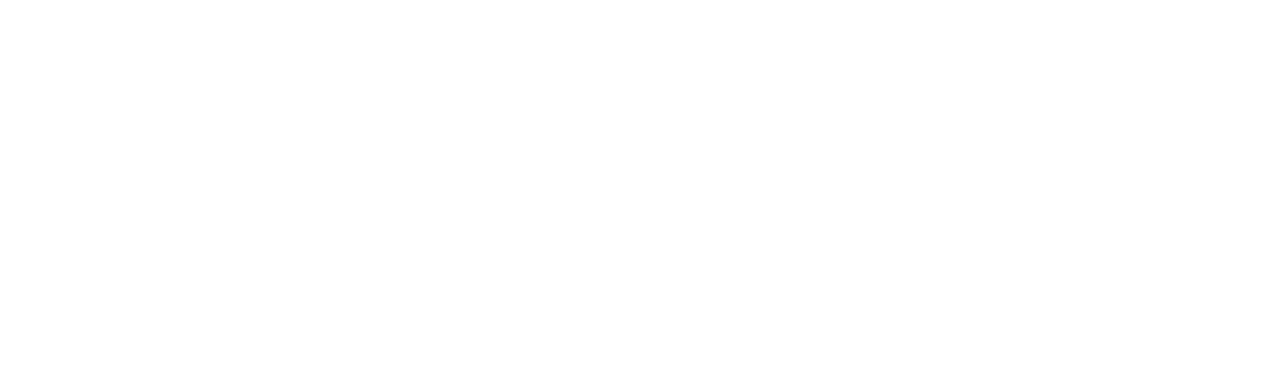
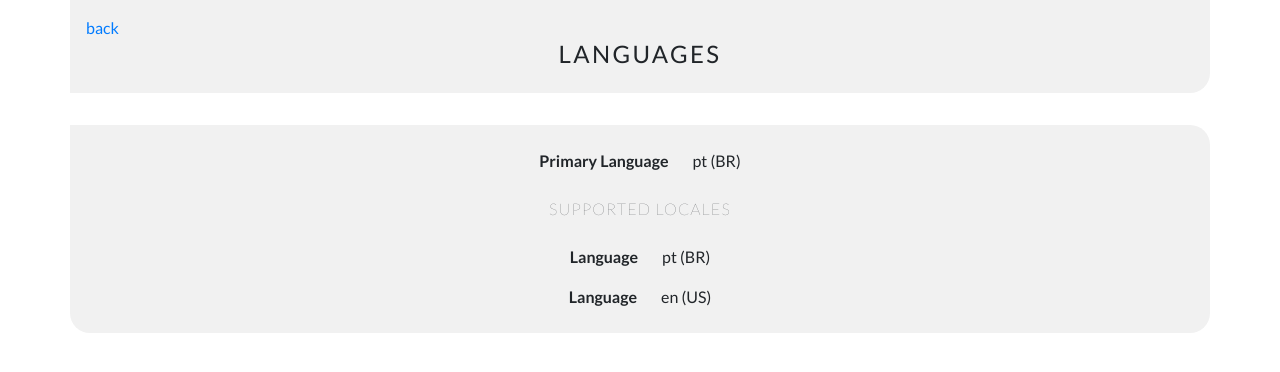
Before and after one commit to marcosvds/tecweb-project-api-linkedin, a React (Create React App) app in the folder front/: page /language in a window 1280 px wide. Shown: the top 372 px of the page. Built offline with nearby package versions, Linux system fonts and the light colour scheme.

Commit message:
languages, location

```diff
--- a/front/src/pages/Home.js
+++ b/front/src/pages/Home.js
@@ -44,11 +44,11 @@ export default function Home() {
           </p>
         </div>
         <div>
-          <p className='h3'>Olá, user</p>
+          <p className='h3'>Hello, user</p>
         </div>
-        <div>
+        <div className='p-3'>
           <label className='mr-4'>
-            Para acessar a foto, o nome, data de nascimento e tipo de perfil:
+            To see your photo, name, birth and summary:
           </label>
           <button
             style={style.button}
@@ -58,8 +58,8 @@ export default function Home() {
             Profile
           </button>
         </div>
-        <div>
-          <label className='mr-4'>Para acessar localização:</label>
+        <div className='p-3'>
+          <label className='mr-4'>To acess location:</label>
           <button
             style={style.button}
             className='btn btn-primary'
@@ -68,6 +68,26 @@ export default function Home() {
             Location
           </button>
         </div>
+        <div className='p-3'>
+          <label className='mr-4'>To acess treasury media:</label>
+          <button
+            style={style.button}
+            className='btn btn-primary'
+            type='button'
+          >
+            Treasury Media
+          </button>
+        </div>
+        <div className='p-3'>
+          <label className='mr-4'>To see your languages: </label>
+          <button
+            style={style.button}
+            className='btn btn-primary'
+            type='button'
+          >
+            Languages
+          </button>
+        </div>
       </div>
     </div>
   );
--- /dev/null
+++ b/front/src/pages/Language.js
@@ -0,0 +1,123 @@
+import React, { useState, useEffect } from 'react';
+
+export default function Language() {
+  const data = {
+    languages: {
+      primary_locale: { country: 'BR', language: 'pt' },
+      supported_locales: [
+        { country: 'BR', language: 'pt' },
+        { country: 'US', language: 'en' },
+      ],
+      profile_languages: [],
+    },
+    token:
+      'eyJhbGciOiJIUzI1NiIsInR5cCI6IkpXVCJ9.eyJpZCI6IjVmYTU0ZDc0MzU0MjNkODVmMDhkMzk4MyIsImlhdCI6MTYwNDY2ODc5OSwiZXhwIjoxNjA0NzU1MTk5fQ.4FqaRQFtMjJEwHb4PEQcBdJdY4l0eEz5JfTW_dZyxeg',
+  };
+  return (
+    <div style={{ fontFamily: 'Lato' }}>
+      <div
+        style={{
+          backgroundColor: '#f1f1f1',
+          borderRadius: '0px 0px 20px 0px',
+        }}
+        className='container p-3'
+      >
+        <div className='d-flex flex-column'>
+          <div>
+            <a href='/home'>back</a>
+          </div>
+          <div>
+            <p
+              style={{ letterSpacing: '0.1em', textTransform: 'uppercase' }}
+              className='h4 text-center'
+            >
+              Languages
+            </p>
+          </div>
+        </div>
+      </div>
+      <div
+        style={{
+          backgroundColor: '#f1f1f1',
+          borderRadius: '0px 20px 20px 20px',
+          marginTop: '2rem',
+        }}
+        className='container p-3'
+      >
+        <div className='d-flex flex-column'>
+          <div className='p-2 d-flex flex-row justify-content-center'>
+            <div>
+              <strong className='pr-4'>Primary Language</strong>
+            </div>
+            <div>
+              <span>
+                {data.languages.primary_locale.language} (
+                {data.languages.primary_locale.country})
+              </span>
+            </div>
+          </div>
+          {data.languages.profile_languages.length > 0 && (
+            <div
+              style={{
+                fontWeight: '200',
+                letterSpacing: '0.07em',
+                textAlign: 'center',
+                marginTop: '1rem',
+                textTransform: 'uppercase',
+              }}
+            >
+              <p>Profile Languages</p>
+            </div>
+          )}
+          {data.languages.profile_languages?.map((item, key) => {
+            return (
+              <div
+                key={key + `${item}`}
+                className='p-2 d-flex flex-row justify-content-center'
+              >
+                <div>
+                  <strong className='pr-4'>Language</strong>
+                </div>
+                <div>
+                  <span>
+                    {item.language} ({item.country})
+                  </span>
+                </div>
+              </div>
+            );
+          })}
+          {data.languages.supported_locales.length > 0 && (
+            <div
+              style={{
+                fontWeight: '200',
+                letterSpacing: '0.07em',
+                textAlign: 'center',
+                marginTop: '1rem',
+                textTransform: 'uppercase',
+              }}
+            >
+              <p>SUPPORTED locales</p>
+            </div>
+          )}
+          {data.languages.supported_locales?.map((item, key) => {
+            return (
+              <div
+                key={key + `${item}`}
+                className='p-2 d-flex flex-row justify-content-center'
+              >
+                <div>
+                  <strong className='pr-4'>Language</strong>
+                </div>
+                <div>
+                  <span>
+                    {item.language} ({item.country})
+                  </span>
+                </div>
+              </div>
+            );
+          })}
+        </div>
+      </div>
+    </div>
+  );
+}
--- /dev/null
+++ b/front/src/pages/Location.js
@@ -0,0 +1,65 @@
+import React, { useState, useEffect } from 'react';
+
+export default function Location() {
+  const data = {
+    location: {
+      country: 'Brazil',
+      short: 'São Paulo, São Paulo',
+      default: 'São Paulo, São Paulo, Brazil',
+    },
+    token:
+      'eyJhbGciOiJIUzI1NiIsInR5cCI6IkpXVCJ9.eyJpZCI6IjVmYTU0ZDc0MzU0MjNkODVmMDhkMzk4MyIsImlhdCI6MTYwNDY2ODc5OSwiZXhwIjoxNjA0NzU1MTk5fQ.4FqaRQFtMjJEwHb4PEQcBdJdY4l0eEz5JfTW_dZyxeg',
+  };
+  return (
+    <div style={{ fontFamily: 'Lato' }}>
+      <div
+        style={{
+          backgroundColor: '#f1f1f1',
+          borderRadius: '0px 0px 20px 0px',
+        }}
+        className='container p-3'
+      >
+        <div className='d-flex flex-column'>
+          <div>
+            <a href='/home'>back</a>
+          </div>
+          <div>
+            <p
+              style={{ letterSpacing: '0.1em', textTransform: 'uppercase' }}
+              className='h4 text-center'
+            >
+              Location
+            </p>
+          </div>
+        </div>
+      </div>
+      <div
+        style={{
+          backgroundColor: '#f1f1f1',
+          borderRadius: '0px 20px 20px 20px',
+          marginTop: '2rem',
+        }}
+        className='container p-3'
+      >
+        <div className='d-flex flex-column'>
+          <div className='p-2 d-flex flex-row justify-content-center'>
+            <div>
+              <strong className='pr-4'>País</strong>
+            </div>
+            <div>
+              <span>{data.location.country}</span>
+            </div>
+          </div>
+          <div className='p-2 d-flex flex-row justify-content-center'>
+            <div>
+              <strong className='pr-4'>Cidade/Estado</strong>
+            </div>
+            <div>
+              <span>{data.location.short}</span>
+            </div>
+          </div>
+        </div>
+      </div>
+    </div>
+  );
+}
--- a/front/src/routes.js
+++ b/front/src/routes.js
@@ -4,6 +4,8 @@ import { Switch, Route } from 'react-router-dom';
 import Login from './pages/Login';
 import Home from './pages/Home';
 import Profile from './pages/Profile';
+import Location from './pages/Location';
+import Language from './pages/Language';
 
 export default function Routes() {
   return (
@@ -11,6 +13,8 @@ export default function Routes() {
       <Route exact path='/login' component={Login} />
       <Route exact path='/home' component={Home} />
       <Route exact path='/profile' component={Profile} />
+      <Route exact path='/location' component={Location} />
+      <Route exact path='/language' component={Language} />
     </Switch>
   );
 }
```
